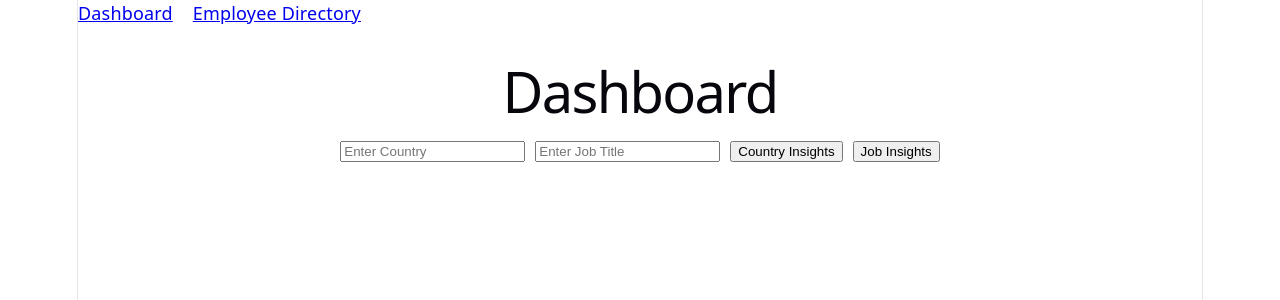
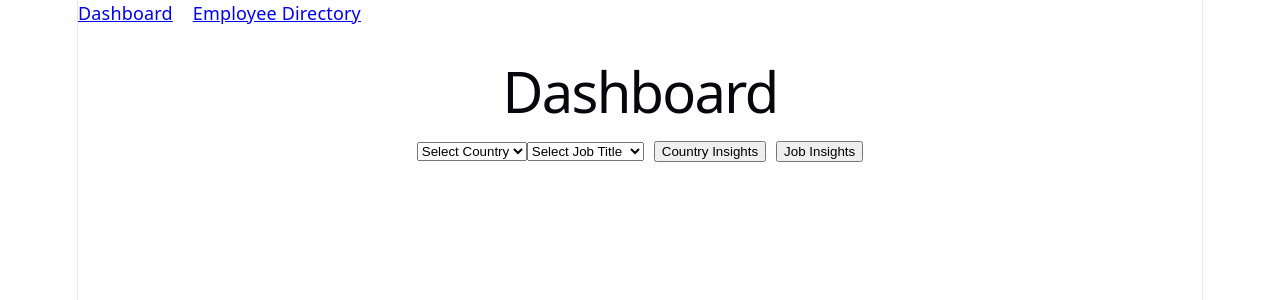
Before and after one commit to nikhilghadi/salary-management, a React app in the folder frontend/: page / in a window 1280 px wide. Shown: the top 300 px of the page. Built offline with nearby package versions, Linux system fonts and the light colour scheme; the HTML template or start-up script is replaced by a standard one.

Commit message:
make constant dropdowns throught the app

```diff
--- a/frontend/src/components/AddEmployeeModal.jsx
+++ b/frontend/src/components/AddEmployeeModal.jsx
@@ -1,6 +1,6 @@
 import { useEffect, useState } from "react";
 import { createEmployee, updateEmployee} from "../api/client";
-
+import { COUNTRIES, JOB_TITLES, DEPARTMENTS } from "../constants/options";
 export default function AddEmployeeModal({employee, onClose, onSuccess }) {
   const [form, setForm] = useState({});
   const [errors, setErrors] = useState([]);
@@ -55,22 +55,26 @@ export default function AddEmployeeModal({employee, onClose, onSuccess }) {
 
 
       <select onChange={e => setForm({...form, job_title: e.target.value})} value={form.job_title}>
-        <option>Engineer</option>
-        <option>Tester</option>
-        <option>Manager</option>
-        <option>Sales Executive</option>
-        <option>Marketing Head</option>
+          <option key="default" value="">Select Job Title</option>
+        {JOB_TITLES.map(j => (
+          <option key={j} value={j}>{j}</option>
+        ))}
       </select>
 
       <select onChange={e => setForm({...form, country: e.target.value})} value={form.country}>
-        <option>India</option>
-        <option>USA</option>
-        <option>China</option>
-        <option>Germany</option>
-        <option>Brazil</option>
+          <option key="default" value="">Select Country</option>
+        {COUNTRIES.map(c => (
+          <option key={c} value={c}>{c}</option>
+        ))}
       </select>
 
-      <input placeholder="Department" value={form.department} onChange={e => setForm({...form, department: e.target.value})} />
+      <select onChange={e => setForm({...form, department: e.target.value})} value={form.department}>
+          <option key="default" value="">Select Department</option>
+        {DEPARTMENTS.map(d => (
+          <option key={d} value={d}>{d}</option>
+        ))}
+      </select>
+
       <input placeholder="Branch Location" value={form.branch_location} onChange={e => setForm({...form, branch_location: e.target.value})} />
 
       <input type="number" placeholder="Salary" value={form.salary} onChange={e => setForm({...form, salary: e.target.value})} />
--- /dev/null
+++ b/frontend/src/constants/options.js
@@ -0,0 +1,7 @@
+export const COUNTRIES = ["India", "USA", "UK", "Germany", "France","China"];
+
+export const JOB_TITLES = ["Engineer", "Manager", "HR", "Sales Executive", "Marketing Head", "Tester", "Accountant"];
+
+export const DEPARTMENTS = ["Engineering", "HR", "Sales", "Marketing", "Finance"];
+
+// later on we can move this to DB or some config file and fetch it from there. For now keeping it simple with constants.
--- a/frontend/src/pages/Dashboard.jsx
+++ b/frontend/src/pages/Dashboard.jsx
@@ -1,5 +1,6 @@
 import { useState } from "react";
 import { getCountryInsights, getJobInsights } from "../api/client";
+import { COUNTRIES, JOB_TITLES } from "../constants/options";
 
 export default function Dashboard() {
   const [country, setCountry] = useState("");
@@ -43,18 +44,19 @@ export default function Dashboard() {
 
       {/* Input Section */}
       <div style={{ marginBottom: "20px" }}>
-        <input
-          placeholder="Enter Country"
-          value={country}
-          onChange={(e) => setCountry(e.target.value)}
-        />
+        <select onChange={e => setCountry(e.target.value)} value={country}>
+          <option key="default" value="">Select Country</option>
+          {COUNTRIES.map(c => (
+            <option key={c} value={c}>{c}</option>
+          ))}
+        </select>
 
-        <input
-          placeholder="Enter Job Title"
-          value={jobTitle}
-          onChange={(e) => setJobTitle(e.target.value)}
-          style={{ marginLeft: "10px" }}
-        />
+      <select onChange={e => setJobTitle(e.target.value)} value={jobTitle}>
+        <option key="default" value="">Select Job Title</option>
+        {JOB_TITLES.map(j => (
+          <option key={j} value={j}>{j}</option>
+        ))}
+      </select>
 
         <button onClick={handleCountryInsights} style={{ marginLeft: "10px" }}>
           Country Insights
```
